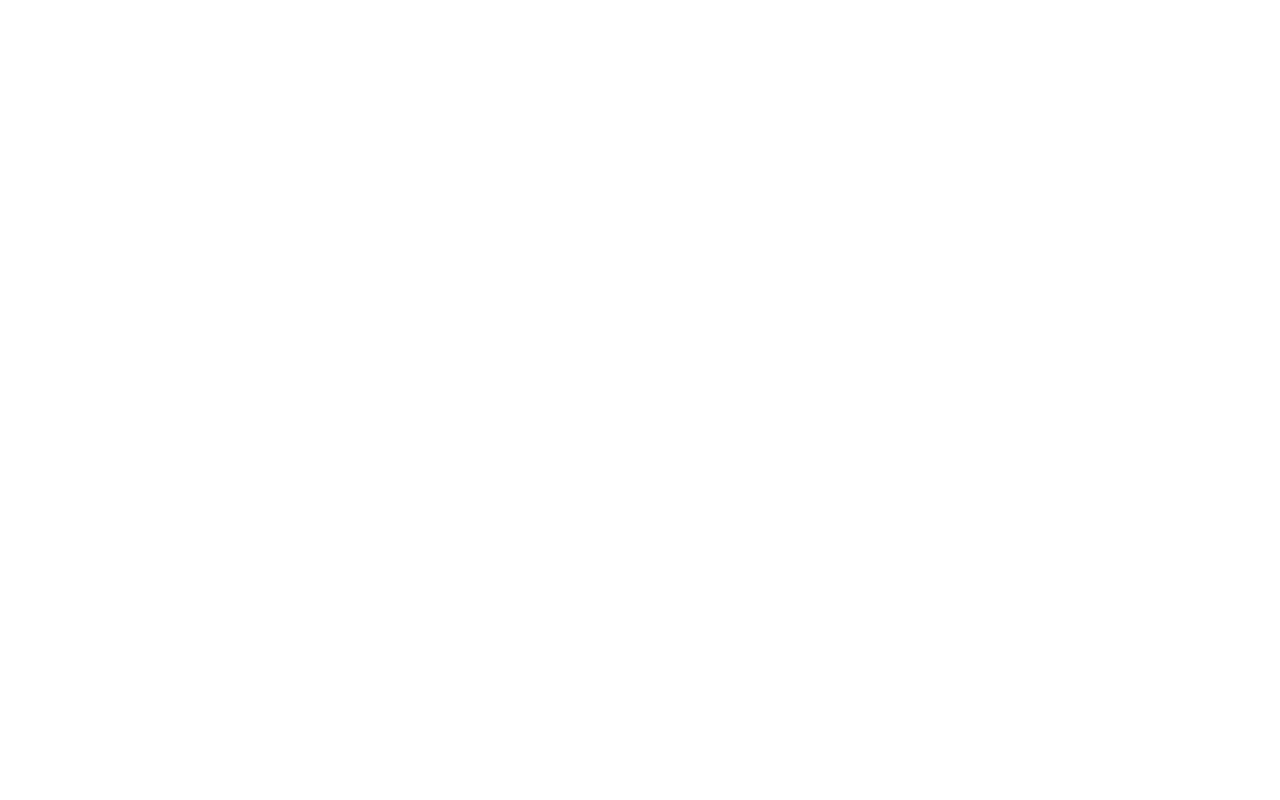
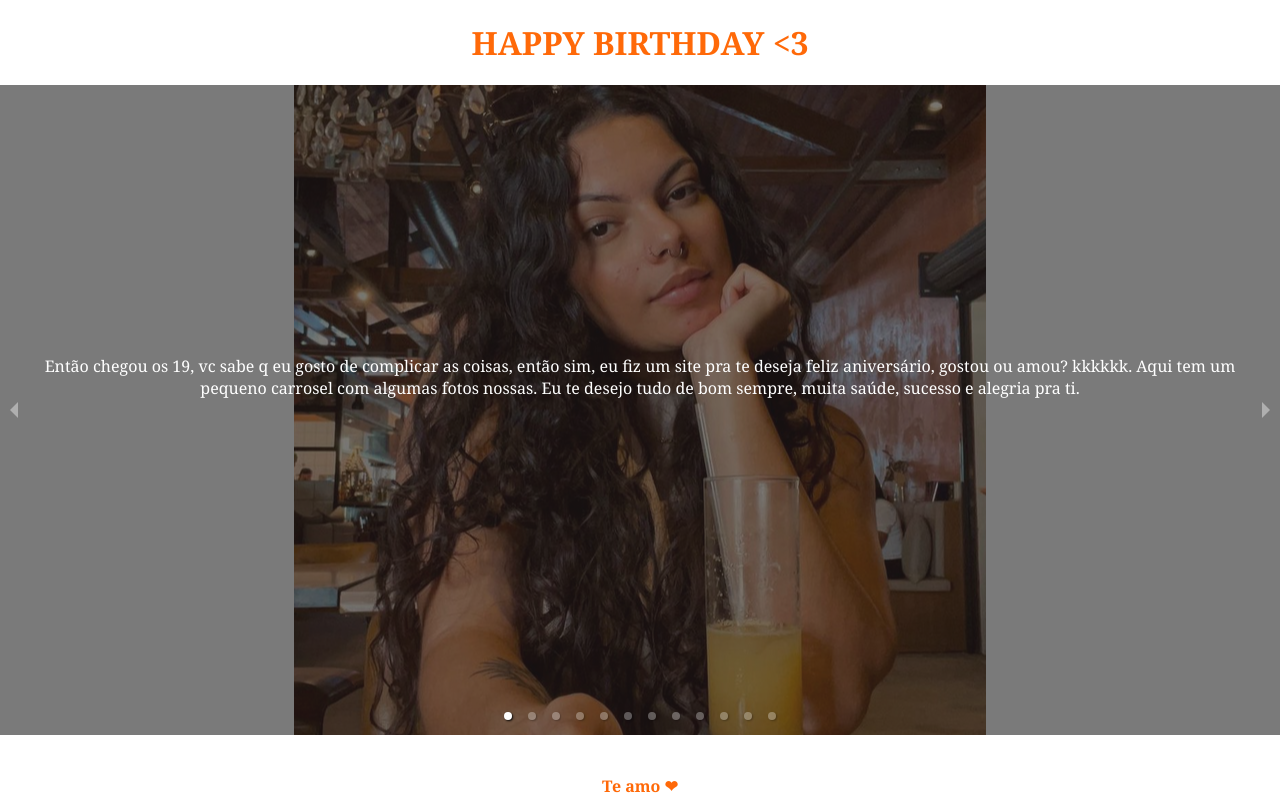
Before and after one commit to PSDN07/psdn07.github.io, a plain HTML site: page index.html in a window 1280 px wide. Drawn offline with Linux system fonts and the light colour scheme.

Commit message:
Update index.html

```diff
--- a/index.html
+++ b/index.html
@@ -4,7 +4,7 @@
     <meta charset="UTF-8" />
     <meta name="viewport" content="width=device-width, initial-scale=1.0" />
     <title>Feliz aniversário</title>
-    <script type="module" crossorigin src="/assets/index-4OfdJjGe.js"></script>
+    <script type="module" crossorigin src="/assets/index-rSBV3RhU.js"></script>
     <link rel="stylesheet" crossorigin href="/assets/index-NMeXmNwD.css">
   </head>
   <body>
```
